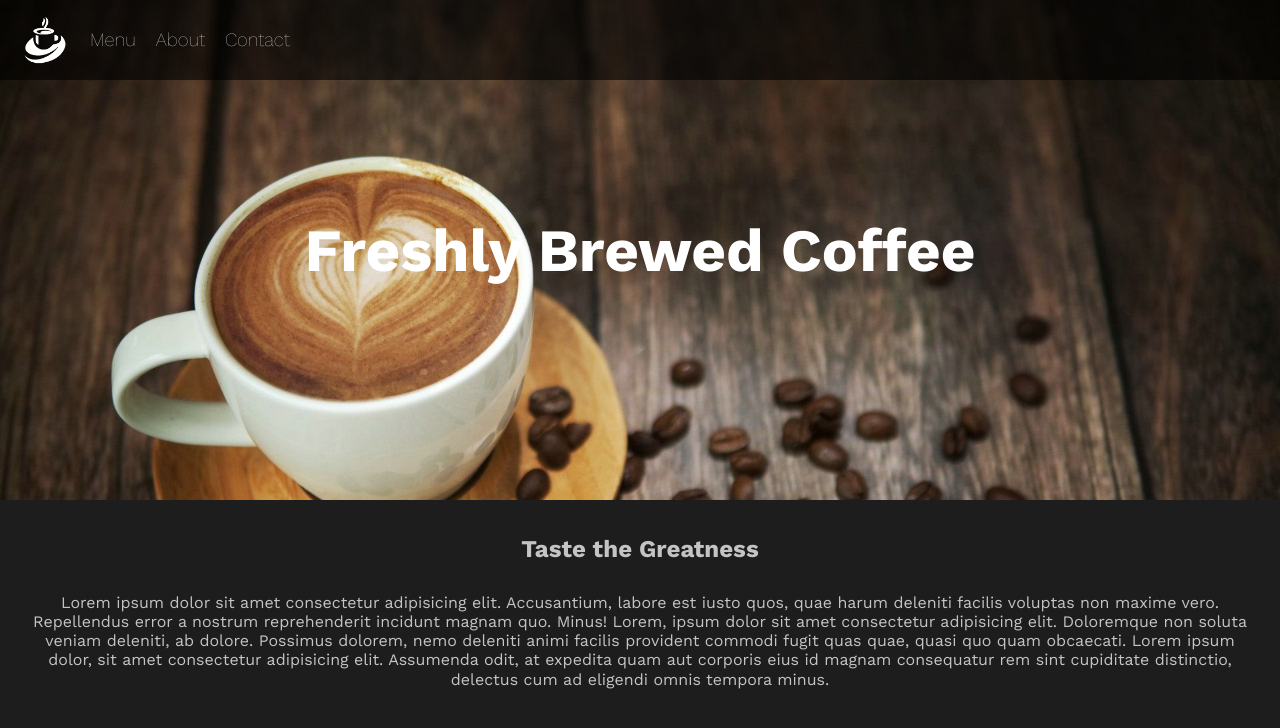
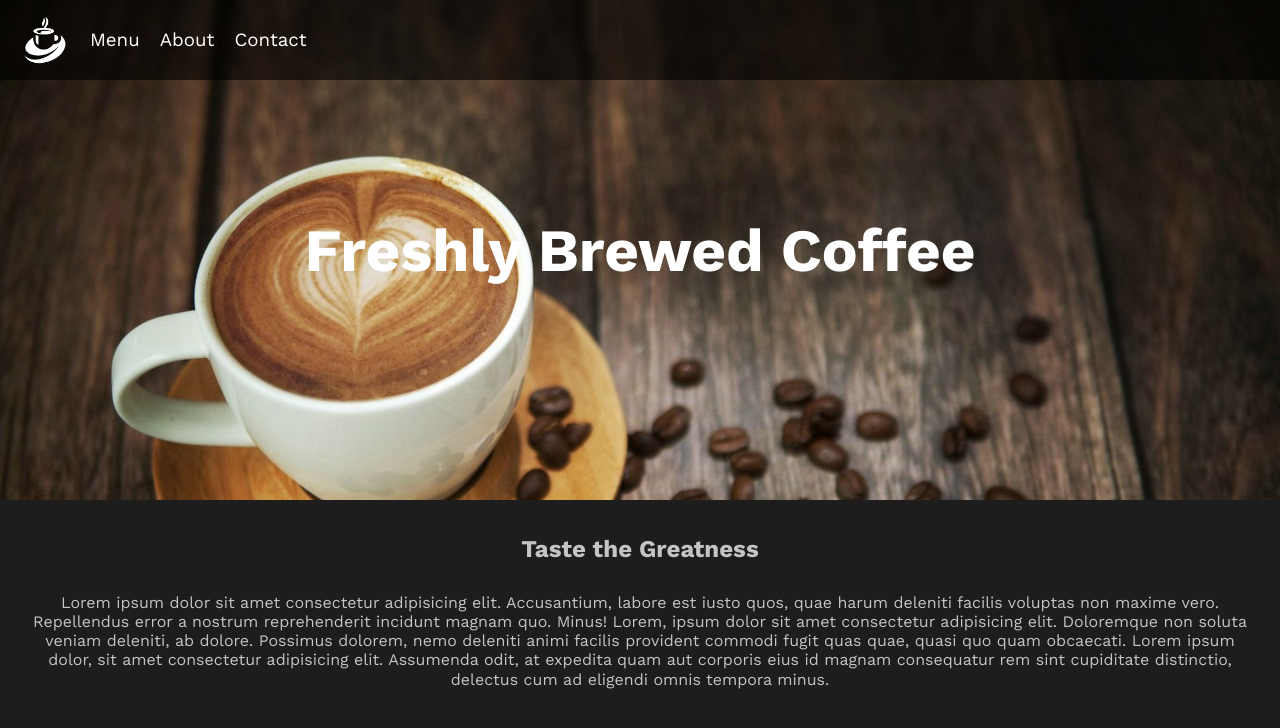
Before and after one commit to eliasking01/Elias-Projects, a plain HTML site: page Web Development/Coffee Site/index.html in a window 1280 px wide. Shown: the top 728 px of the page. Drawn offline with Linux system fonts and the light colour scheme.

Commit message:
Update style.css

```diff
--- a/Web Development/Coffee Site/style.css
+++ b/Web Development/Coffee Site/style.css
@@ -89,7 +89,7 @@ h2 {
     margin-bottom: auto;
     padding-left: 20px;
 
-    font-weight: 100;
+    font-weight: normal;
 
     color: #ffffff;
 }
```
